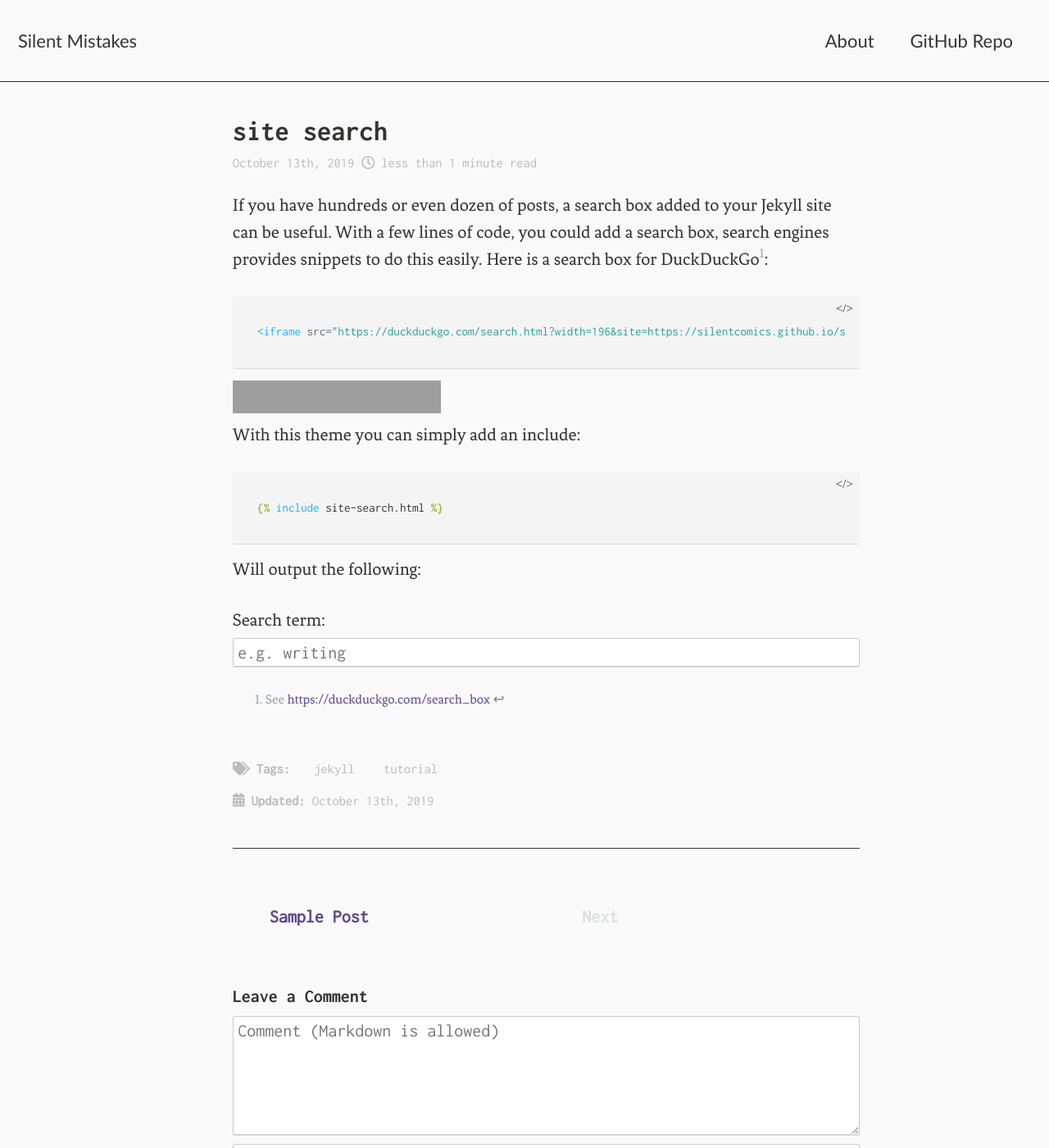
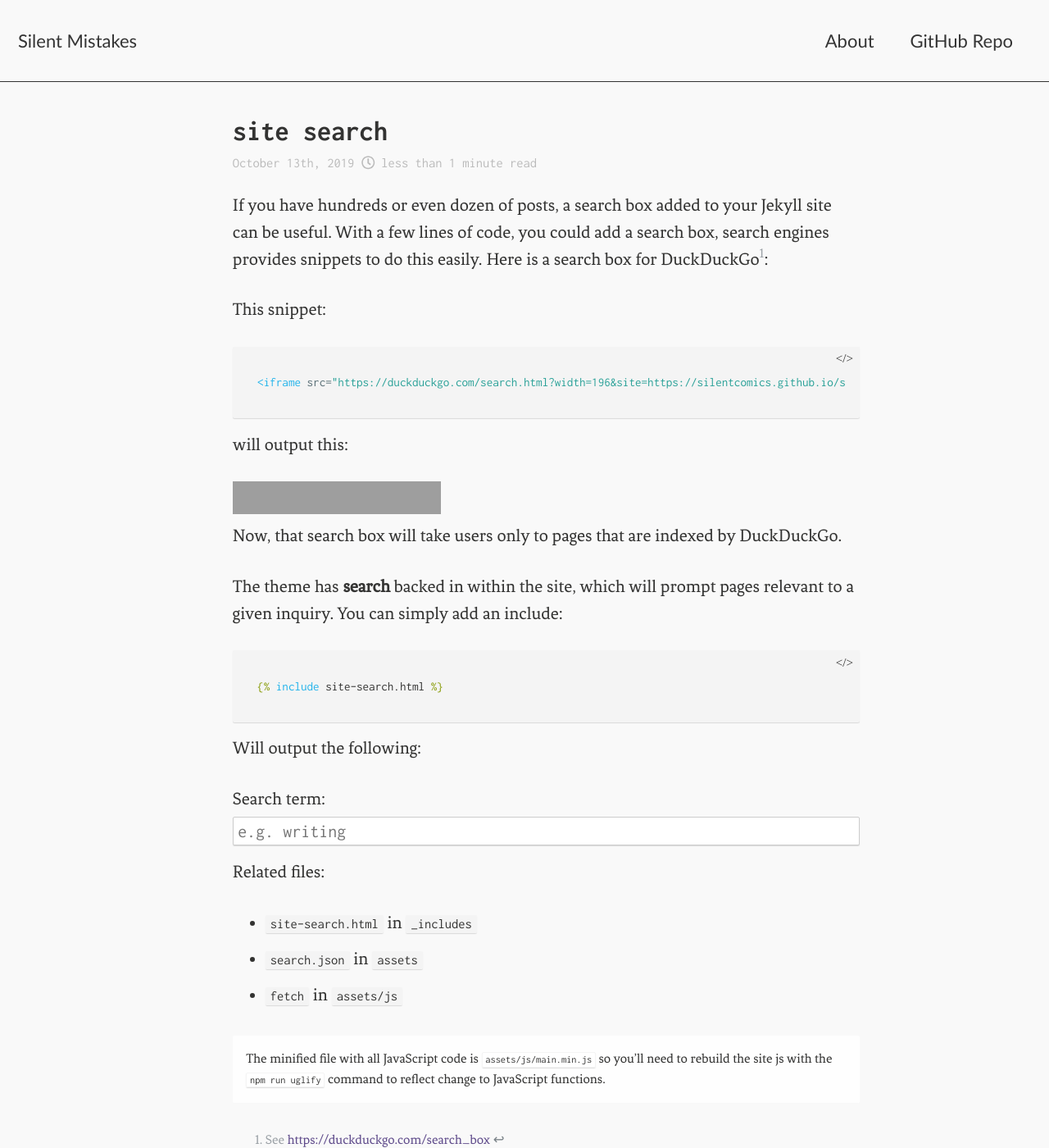
Before and after one commit to SilentComics/silent-mistakes, a Jekyll site: the page built from _posts/2019-10-13-site-search.markdown, in a window 1280 px wide and 1400 px high. Shown: the whole window at 82% size. Built offline with Jekyll 4.4.1, drawn with Linux system fonts in a browser that asks for light colours; grey boxes are pictures that could not be loaded.

Commit message:
Update 2019-10-13-site-search.markdown

````diff
--- a/_posts/2019-10-13-site-search.markdown
+++ b/_posts/2019-10-13-site-search.markdown
@@ -13,14 +13,18 @@ If you have hundreds or even dozen of posts, a search box added to your Jekyll s
 With a few lines of code, you could add a search box, search engines provides snippets to do this easily.
 Here is a search box for DuckDuckGo[^1]:
 
+This snippet:
+
 ```html
 {% raw %}<iframe src="https://duckduckgo.com/search.html?width=196&site=https://silentcomics.github.io/silent-mistakes/&prefill=Search DuckDuckGo" style="overflow:hidden;margin:0;padding:0;width:254px;height:40px;" frameborder="0"></iframe>{% endraw %}
 ```
+will output this:
 
 <iframe src="https://duckduckgo.com/search.html?width=196&site=https://silentcomics.github.io/silent-mistakes/&prefill=Search DuckDuckGo" style="overflow:hidden;margin:0;padding:0;width:254px;height:40px;" frameborder="0"></iframe>
 
+Now, that search box will take users only to pages that are indexed by DuckDuckGo.
 
-With this theme you can simply add an include:
+The theme has **search** backed in within the site, which will prompt pages relevant to a given inquiry. You can simply add an include:
 
 ```liquid
 {% raw %}{% include site-search.html %}{% endraw %}
@@ -31,3 +35,12 @@ Will output the following:
 {% include site-search.html %}
 
 [^1]: See [https://duckduckgo.com/search_box](https://duckduckgo.com/search_box)
+
+Related files:
+
+- `site-search.html` in `_includes`
+- `search.json` in `assets`
+- `fetch` in `assets/js`
+
+The minified file with all JavaScript code is `assets/js/main.min.js` so you'll need to rebuild the site js with the `npm run uglify` command to reflect change to JavaScript functions.
+{: .notice}
````
